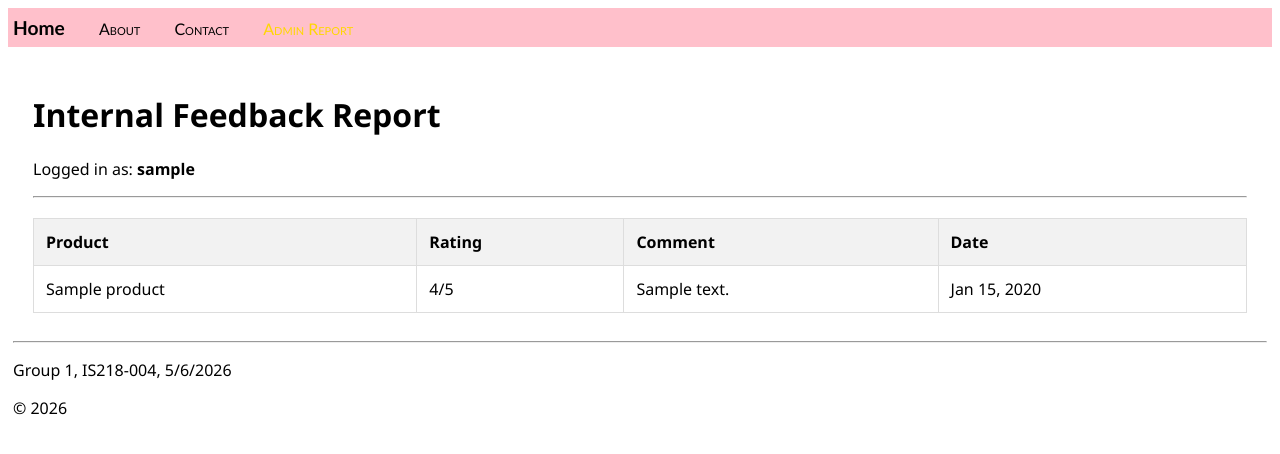
After one commit to anikabhat/cosmetic_showcase, a Django app: page /report/ in a window 1280 px wide. The commit adds this page. Shown: the top 454 px of the page. Run offline with Django 5.2, Linux system fonts and the light colour scheme; a user stored in the database is signed in; tables that the repository leaves empty hold one stand-in row (values such as "Sample post").

Commit message:
Completed Admin Feedback Report, fixed contact form, and restricted admin views

```diff
--- a/hello/admin.py
+++ b/hello/admin.py
@@ -2,7 +2,8 @@ from django.contrib import admin
 
 # Register your models here.
 from django.contrib import admin
-from .models import Product, Feedback
+from .models import ContactMessage, Product, Feedback
 
 admin.site.register(Product)
 admin.site.register(Feedback)
+admin.site.register(ContactMessage)
--- a/hello/models.py
+++ b/hello/models.py
@@ -1,5 +1,6 @@
 from django.db import models
 
+#Model for Product
 class Product(models.Model):
     name = models.CharField(max_length=200)
     description = models.TextField()
@@ -9,6 +10,7 @@ class Product(models.Model):
     def __str__(self):
         return self.name
 
+#Model for Feedback
 class Feedback(models.Model):
     product = models.ForeignKey(Product, on_delete=models.CASCADE, related_name='feedbacks')
     rating = models.IntegerField() # Numeric rating (e.g., 1-5)
@@ -17,3 +19,14 @@ class Feedback(models.Model):
 
     def __str__(self):
         return f"Rating: {self.rating} for {self.product.name}"
+
+#Model for Contact Message
+class ContactMessage(models.Model):
+    name = models.CharField(max_length=100)
+    email = models.EmailField()
+    subject = models.CharField(max_length=200, default="Product Request")
+    message = models.TextField()
+    created_at = models.DateTimeField(auto_now_add=True)
+
+    def __str__(self):
+        return f"Message from {self.name} - {self.subject}"
--- a/hello/static/hello/site.css
+++ b/hello/static/hello/site.css
@@ -3,15 +3,15 @@
     color: blue;
 }
 .navbar {
-    background-color: grey;
+    background-color: pink;
     font-size: 1em;
     font-family: 'Trebuchet MS', 'Lucida Sans Unicode', 'Lucida Grande', 'Lucida Sans', Arial, sans-serif;
-    color: white;
+    color: black;
     padding: 8px 5px 8px 5px;
 }
 .navbar a {
     text-decoration: none;
-    color: inherit;
+    color: black;
 }
 .navbar-brand {
     font-size: 1.2em;
@@ -19,7 +19,7 @@
 }
 .navbar-item {
     font-variant: small-caps;
-margin-left: 30px;
+    margin-left: 30px;
 }
 .body-content {
     padding: 5px;
@@ -52,6 +52,7 @@ input[name=message] {
     transition: transform 0.2s;
 }
 
+/*Highlight each box on hover */
 .product-card:hover {
     transform: scale(1.03);
     box-shadow: 0 4px 15px rgba(0,0,0,0.1);
--- a/hello/templates/hello/about.html
+++ b/hello/templates/hello/about.html
@@ -3,5 +3,6 @@
 About Us
 {% endblock %}
 {% block content %}
-<p>About page for the Visual Studio Code Django tutorial.</p>
+<h3> At Cosmetic and Skincare Showcase, we look to bring you a variety of trending products and help you find your best fits. Learn from other's experiences and share some of your own with our community!</h3>
+<p>Our team consists of lead developers Anika Bhat and Natasha Jonelle Caraos, systems analysts Feryal Alnairab and Marcos Calle, and project manager Sameh Bouarif.</p>
 {% endblock %}
--- /dev/null
+++ b/hello/templates/hello/feedback_report.html
@@ -0,0 +1,31 @@
+{% extends "hello/layout.html" %}
+{% block content %}
+<div style="padding: 20px;">
+    <h1>Internal Feedback Report</h1> <!--Admin Only-->
+    <p>Logged in as: <strong>{{ user.username }}</strong></p>
+    <hr>
+
+    <table style="width: 100%; border-collapse: collapse; margin-top: 20px;">
+        <thead>
+            <tr style="background-color: #f2f2f2; text-align: left;">
+                <th style="padding: 12px; border: 1px solid #ddd;">Product</th>
+                <th style="padding: 12px; border: 1px solid #ddd;">Rating</th>
+                <th style="padding: 12px; border: 1px solid #ddd;">Comment</th>
+                <th style="padding: 12px; border: 1px solid #ddd;">Date</th>
+            </tr>
+        </thead>
+        <tbody>
+            {% for item in all_feedback %} <!--Goes through all feedback/reviews-->
+            <tr>
+                <td style="padding: 12px; border: 1px solid #ddd;">{{ item.product.name }}</td>
+                <td style="padding: 12px; border: 1px solid #ddd;">{{ item.rating }}/5</td>
+                <td style="padding: 12px; border: 1px solid #ddd;">{{ item.comment }}</td>
+                <td style="padding: 12px; border: 1px solid #ddd;">{{ item.created_at|date:"M d, Y" }}</td>
+            </tr>
+            {% empty %}
+            <tr><td colspan="4" style="padding: 20px; text-align: center;">No feedback yet.</td></tr>
+            {% endfor %}
+        </tbody>
+    </table>
+</div>
+{% endblock %}
--- a/hello/templates/hello/layout.html
+++ b/hello/templates/hello/layout.html
@@ -8,11 +8,13 @@
 </head>
 <body>
 
-<div class="navbar">
+<div class="navbar"> <!--Links to navigation pages-->
     <a href="{% url 'home' %}" class="navbar-brand">Home</a>
     <a href="{% url 'about' %}" class="navbar-item">About</a>
     <a href="{% url 'contact' %}" class="navbar-item">Contact</a>
-    <a href="{% url 'feedback_report' %}" class="navbar-item">Reviews</a>
+    {% if user.is_staff %} <!--Only permit access if signed in and admin-->
+        <a href="{% url 'feedback_report' %}" class="navbar-item" style="color: gold;">Admin Report</a>
+    {% endif %}
 </div>
 
 <div class="body-content">
--- a/hello/templates/hello/product_detail.html
+++ b/hello/templates/hello/product_detail.html
@@ -11,12 +11,12 @@
 
         <div style="flex: 1;">
             <h1>{{ product.name }}</h1>
-            <h2 style="color: #d4a373;">${{ product.price }}</h2>
+            <h2 style="color: lightcoral;">${{ product.price }}</h2>
             <p>{{ product.description }}</p>
 
             <hr>
 
-            <h3>Customer Reviews</h3>
+            <h3>Customer Reviews</h3> <!--List customer reviews in blog style-->
             {% for feedback in feedbacks %}
                 <div style="background: #f9f9f9; padding: 10px; margin-bottom: 10px; border-radius: 5px;">
                     <strong>Rating: {{ feedback.rating }}/5</strong>
--- a/hello/urls.py
+++ b/hello/urls.py
@@ -7,4 +7,5 @@ urlpatterns = [
     path("report/", views.feedback_report, name="feedback_report"),
     path("about/", views.about, name="about"),
     path("contact/", views.contact, name="contact"),
+    path("feedback-report/", views.feedback_report, name="feedback_report"),
 ]
--- a/hello/views.py
+++ b/hello/views.py
@@ -2,8 +2,12 @@ from django.shortcuts import render, get_object_or_404, redirect
 from django.views.generic import ListView
 from .models import Product, Feedback
 from .forms import FeedbackForm
+from .forms import ContactForm
+from django.contrib import messages
+from django.contrib.admin.views.decorators import staff_member_required
+from .models import Feedback, ContactMessage
 
-# Homepage: Product List (Minimum 8 products)
+# Homepage: Product List (8 products)
 class HomeListView(ListView):
     model = Product
     template_name = "hello/home.html"
@@ -31,12 +35,30 @@ def product_detail(request, pk):
     })
 
 # Admin-only Report
+@staff_member_required
 def feedback_report(request):
+    # This gathers every review from every product into one list
     all_feedback = Feedback.objects.all().order_by('-created_at')
-    return render(request, "hello/feedback_report.html", {"all_feedback": all_feedback})
+    return render(request, "hello/feedback_report.html", {
+        "all_feedback": all_feedback
+    })
 
 def about(request):
     return render(request, "hello/about.html")
 
 def contact(request):
     return render(request, "hello/contact.html")
+
+
+
+
+def contact(request):
+    if request.method == "POST":
+        form = ContactForm(request.POST)
+        if form.is_valid():
+            form.save()
+            messages.success(request, "Your message has been sent! We will look into adding those products.")
+            return redirect("contact")
+    else:
+        form = ContactForm()
+    return render(request, "hello/contact.html", {"form": form})
```
Also changed, not shown: hello/forms.py (+10 -0 lines), hello/templates/hello/contact.html (+20 -1 lines), hello/templates/hello/home.html (+4 -3 lines), hello/templates/hello/submit_review.html (deleted, +0 -17 lines), hello/migrations/0003_contactmessage.py (added).
